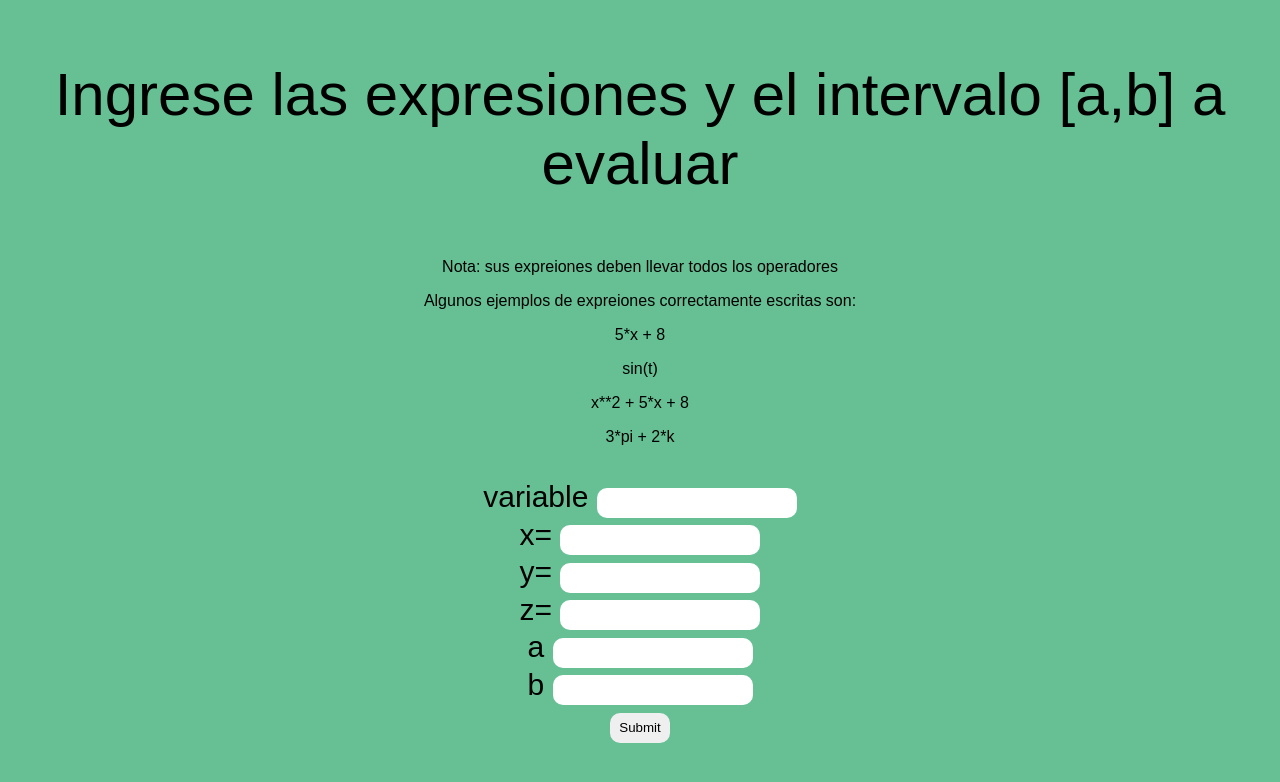
After one commit to PasThree99/Carrer-Summary, a Flask app: page /multivariado/parametrica in a window 1280 px wide. The commit adds this page. Shown: the top 782 px of the page. Run offline with Flask 2, Linux system fonts and the light colour scheme.

Commit message:
Ec. parametrica

```diff
--- a/IIND/routes.py
+++ b/IIND/routes.py
@@ -8,6 +8,7 @@ from flask import request
 import pandas as pd
 import IIND.graficosDeControl as gc
 import IIND.numerosAleatorios as na
+import IIND.multivariatePlots as mvp
 
 
 error_string = ""
@@ -198,6 +199,25 @@ def en_rango():
             return render_template('resultado_numeros_aleatorios.html',mylist = res[0],item="Los numeros NO soguen una distribución uniforme con α=0.05")
 
     return render_template('en_rango.html')
+
+@app.route("/multivariado")
+def menu_multivariado():
+    return render_template("menu_multivariado.html")
+
+@app.route("/multivariado/parametrica",methods = ["GET","POST"])
+def parametrica():
+    if request.method == "POST":
+        var = request.values.get("var")
+        a = request.values.get("a")
+        b = request.values.get("b")
+        x = request.values.get("x")
+        y = request.values.get("y")
+        z = request.values.get("z")
+        res = mvp.parametricPlot(x,y,z,var,(a,b))
+        return render_template('plot.html',image=res)
+
+
+    return render_template("parametrica.html")
 @app.route("/error")
 def error():
     return render_template("error.html",item = error_string)
--- /dev/null
+++ b/IIND/static/parametrica.css
@@ -0,0 +1,41 @@
+*{
+    padding: 0 0 0 0;
+    font-family: sans-serif;
+}
+
+body{
+    background-color: rgba(84, 185, 135, 0.89);;
+    text-align: center;
+}
+
+.mainText{
+    font-size: 60px;
+}
+
+.result{
+    font-size: 50px;
+    font-weight: 500;
+}
+
+.result_pc{
+    display: block;
+    text-align: center;
+}
+
+input{
+    width: 200px;
+    height: 30px;
+    border-radius: 10px;
+    border-width: 0;
+}
+input[type=submit]{
+    width: 60px;
+}
+
+input[type=submit]:hover{
+    background-color: rgb(94, 94, 128);
+    transition: all 0.3s ease;
+}
+form{
+    font-size: 30px;
+}
--- a/IIND/templates/home.html
+++ b/IIND/templates/home.html
@@ -47,7 +47,7 @@
             </a>
 
 
-            <a class="menuOption cm" >
+            <a class="menuOption cm" href="{{ url_for( 'menu_multivariado' ) }}">
                 <div class="upperString"> &ThinSpace; </div>
                 <p class="optionText">Cálculo multivariado</p>
             </a>
--- /dev/null
+++ b/IIND/templates/parametrica.html
@@ -0,0 +1,44 @@
+<!DOCTYPE html>
+<html>
+    <head>
+        <link rel=stylesheet href="{{ url_for('static',filename='parametrica.css') }}">
+    </head>
+
+
+    <body>
+        <p class="mainText">Ingrese las expresiones y el intervalo [a,b] a evaluar</p>
+        <p>Nota: sus expreiones deben llevar todos los operadores</p>
+        <p>Algunos ejemplos de expreiones correctamente escritas son:</p>
+        <p> 5*x + 8 </p>
+        <p> sin(t) </p>
+        <p>x**2 + 5*x + 8 </p>
+        <p> 3*pi + 2*k </p>
+
+        <br>
+
+        <form method="POST">
+
+            <label>variable</label>
+            <input type="text" name = "var"> <br>
+
+            <label>x=</label>
+            <input type="text" name = "x"> <br>
+
+            <label>y=</label>
+            <input type="text" name = "y"> <br>
+
+            <label>z=</label>
+            <input type="text" name = "z"> <br>
+
+            <label>a</label>
+            <input type="number" name = "a"> <br>
+
+            <label>b</label>
+            <input type="number" name = "b"> <br>
+
+
+            <input type="submit">
+        </form>
+    </body>
+
+</html>
--- a/IIND/useful.py
+++ b/IIND/useful.py
@@ -202,5 +202,5 @@ def plotVectors(u,v,uxv):
     pngImageB64String += base64.b64encode(pngImage.getvalue()).decode('utf8')
     path = os.getcwd()
     path += "/IIND/static/images/cross.png"
-    plt.savefig(path)
+    #plt.savefig(path)
     return pngImageB64String
```
Also changed, not shown: IIND/multivariatePlots.py (added, +40 -0 lines), IIND/templates/menu_multivariado.html (added, +30 -0 lines), IIND/templates/plot.html (added, +15 -0 lines).
